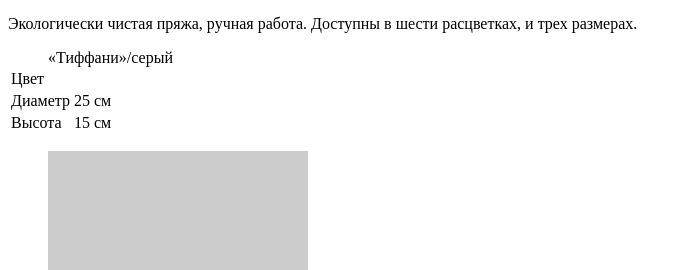
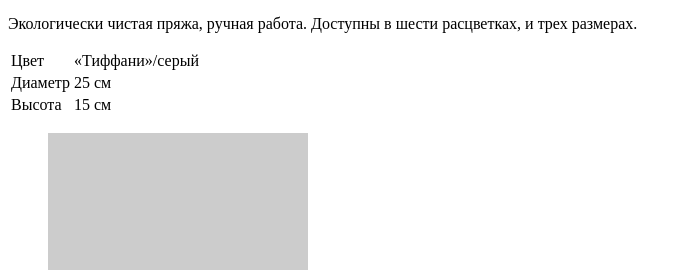
Before and after one commit to selbyweb/205364-mishka, a website: page index.html in a window 1280 px wide. Shown: the part 515-785 px from the top of the page, without its empty margins (0-692 px from the left). Drawn offline with Linux system fonts and the light colour scheme; placeholder pictures from the web are drawn by us.

Commit message:
Исправила ошибку в синтаксисе

```diff
--- a/index.html
+++ b/index.html
@@ -62,7 +62,7 @@
 			<table class="weekly-product__prop">
 				<tr>
 					<td class="weekly-product__name">Цвет</td>
-					<dd class="weekly-product__val">«Тиффани»/серый</td>
+					<td class="weekly-product__val">«Тиффани»/серый</td>
 				</tr>
 				<tr>
 					<td class="weekly-product__name">Диаметр</td>
```
